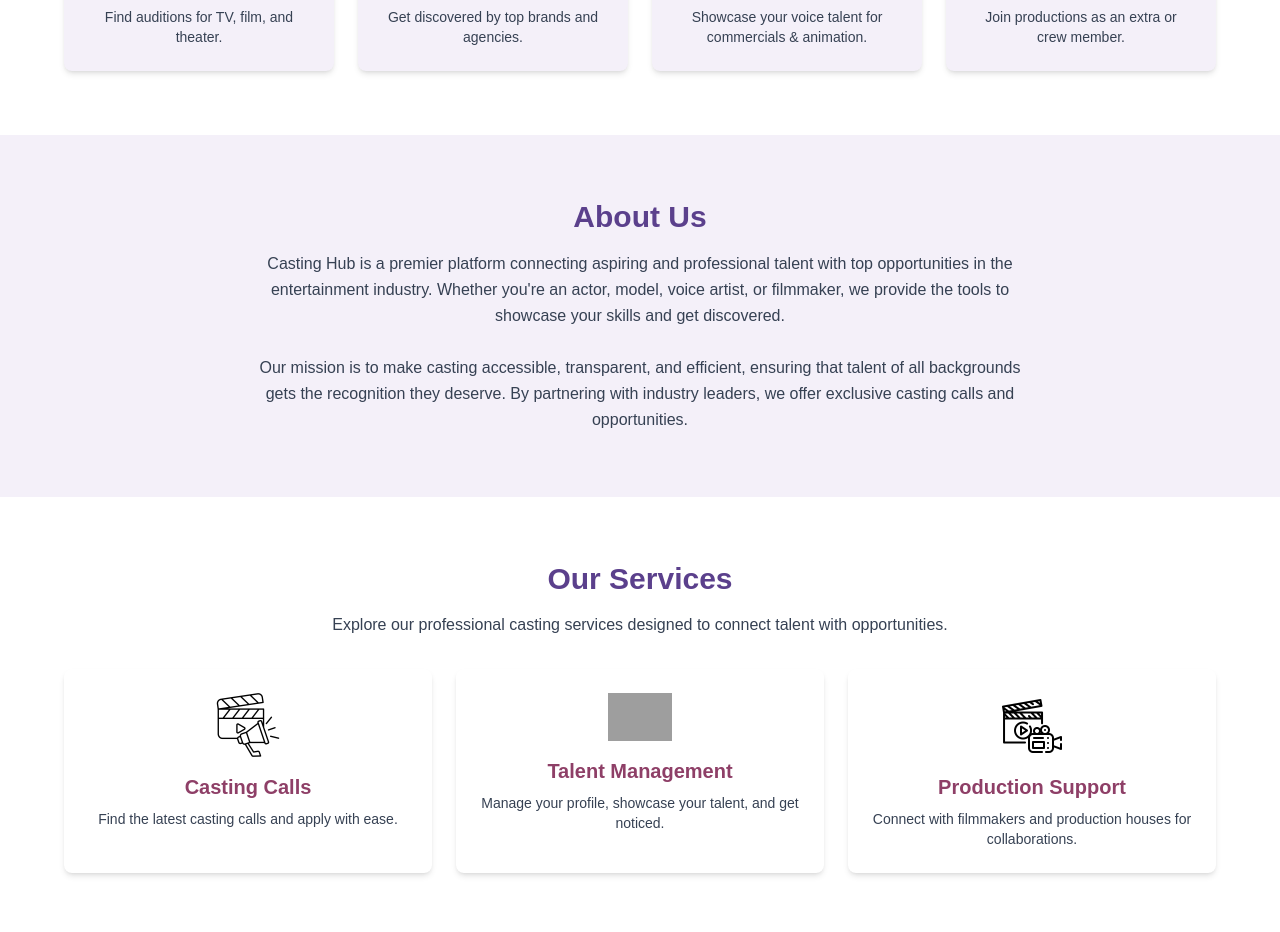
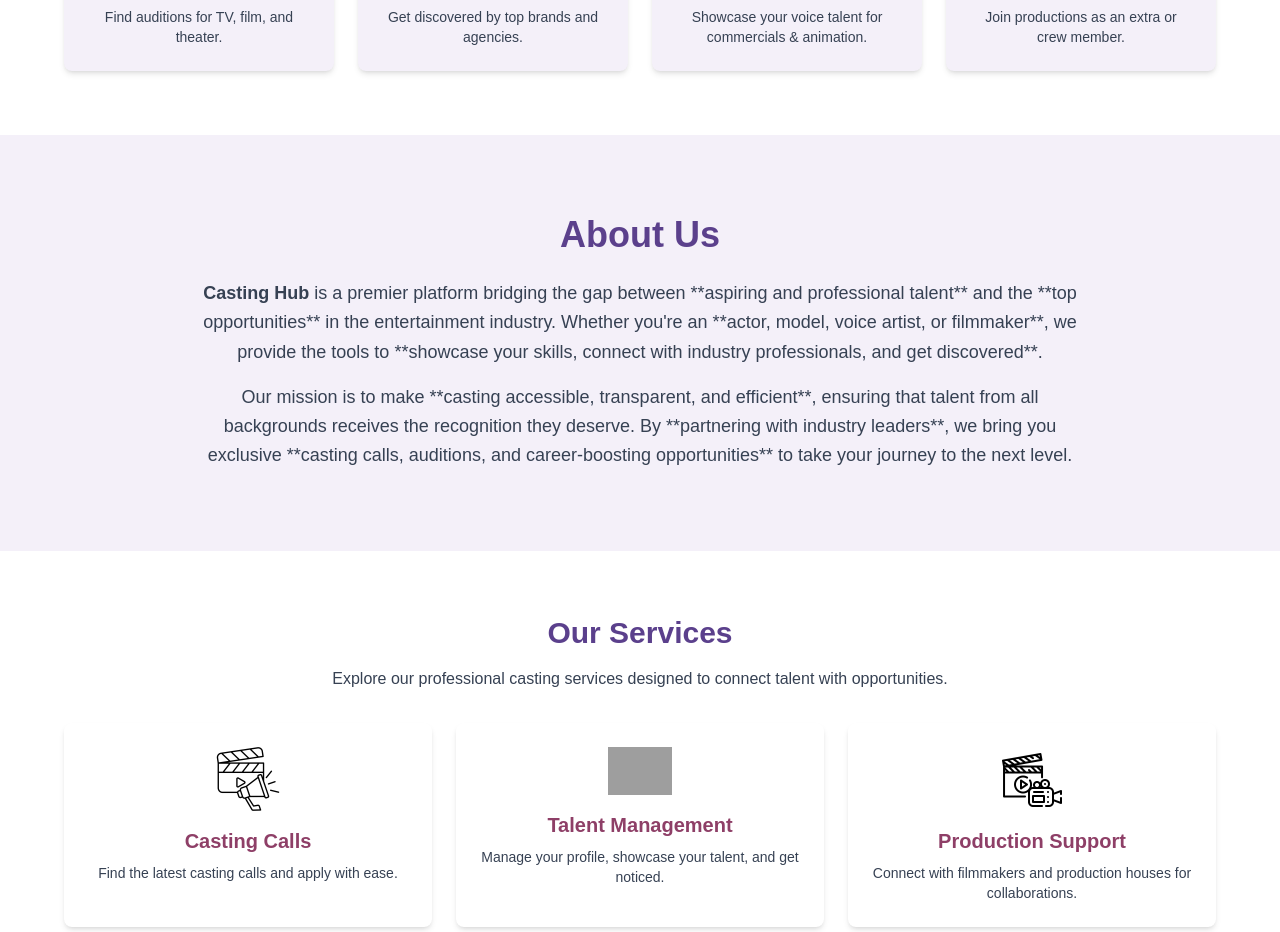
Before and after one commit to bhagirath1312/casting-web, a Next.js app: page / in a window 1280 px wide. Shown: the part 1340-2272 px from the top of the page. Built offline with nearby package versions, Linux system fonts and the light colour scheme; grey boxes are pictures that could not be loaded.

Commit message:
configue

```diff
--- a/src/app/page.js
+++ b/src/app/page.js
@@ -243,16 +243,20 @@
         </div>
       </section>
       {/* ✅ About Us Section */}
-      <section className="py-16 px-6 text-center bg-[#F4F0F9]" id="about-us">
-        <h2 className="text-3xl font-bold text-[#5B408C]">About Us</h2>
-        <p className="text-gray-700 mt-4 max-w-3xl mx-auto leading-relaxed">
-          Casting Hub is a premier platform connecting aspiring and professional talent with top opportunities in the entertainment industry.
-          Whether you're an actor, model, voice artist, or filmmaker, we provide the tools to showcase your skills and get discovered.
-          <br /><br />
-          Our mission is to make casting accessible, transparent, and efficient, ensuring that talent of all backgrounds gets the recognition they deserve.
-          By partnering with industry leaders, we offer exclusive casting calls and opportunities.
-        </p>
-      </section>
+<section className="py-20 px-6 text-center bg-[#F4F0F9] dark:bg-gray-900" id="about-us">
+  <div className="max-w-4xl mx-auto">
+    <h2 className="text-4xl font-extrabold text-[#5B408C] dark:text-white">About Us</h2>
+    <p className="text-gray-700 dark:text-gray-300 mt-6 text-lg leading-relaxed">
+      <span className="font-semibold">Casting Hub</span> is a premier platform bridging the gap between **aspiring and professional talent** and the **top opportunities** in the entertainment industry.
+      Whether you're an **actor, model, voice artist, or filmmaker**, we provide the tools to **showcase your skills, connect with industry professionals, and get discovered**.
+    </p>
+
+    <p className="text-gray-700 dark:text-gray-300 mt-4 text-lg leading-relaxed">
+      Our mission is to make **casting accessible, transparent, and efficient**, ensuring that talent from all backgrounds receives the recognition they deserve.
+      By **partnering with industry leaders**, we bring you exclusive **casting calls, auditions, and career-boosting opportunities** to take your journey to the next level.
+    </p>
+  </div>
+</section>
       {/* ✅ Services Section */}
       <section className="py-16 px-6 text-center bg-white" id="services">
         <h2 className="text-3xl font-bold text-[#5B408C]">Our Services</h2>
```
